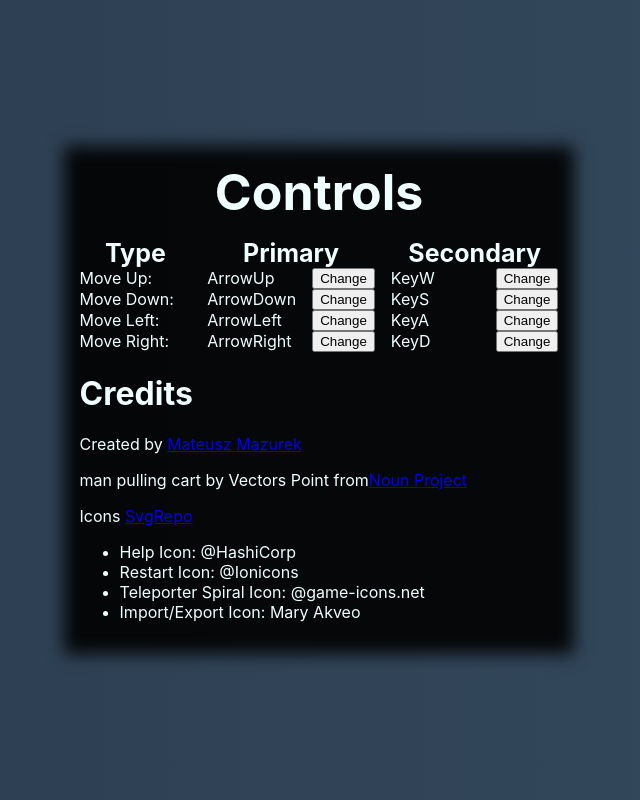
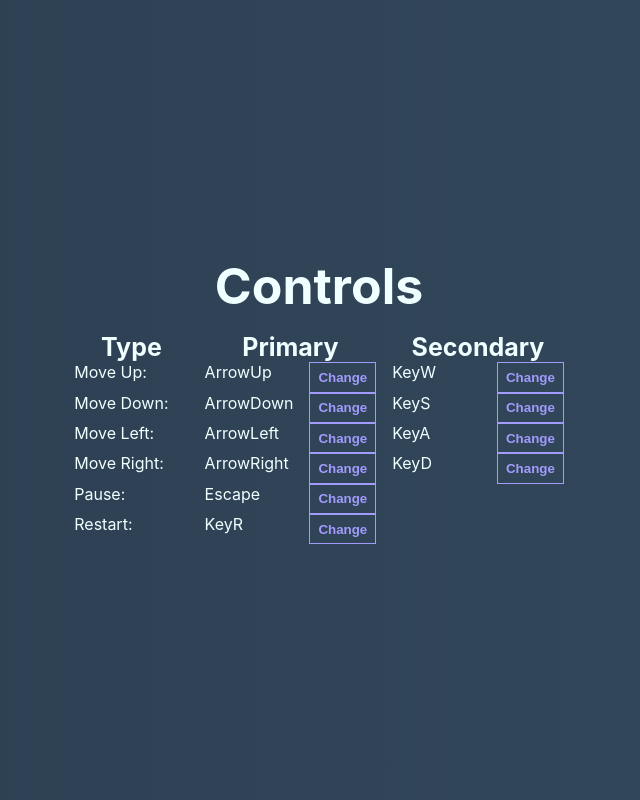
Before and after one commit to Mauzerov/sukonan, a React (Create React App) app: page /#/settings in a window 1280 px wide. Shown: the whole page, without its empty margins (321-961 px from the left). Built offline with nearby package versions, Linux system fonts and the light colour scheme.

Commit message:
split settings and credits styles

```diff
--- a/src/App.tsx
+++ b/src/App.tsx
@@ -8,6 +8,8 @@ import {MapPicker} from "./component/MapPicker";
 import {HashRouter, Outlet, Route, Routes, Navigate, useNavigate} from "react-router-dom";
 import {campaignLevels} from "./ts/const";
 import {getLocalData, setLocalData} from "./ts/LocalData";
+import Settings from "./component/Settings";
+import Credits from "./component/Credits";
 
 export function App() {
     const [keyMap, setKeyMap] = useState(defaultKeyMap);
@@ -56,10 +58,10 @@ export function App() {
                     />
                 } />
                 <Route path="/editor" element={<Editor />} />
-                <Route path="/settings" element={<GameMenu
+                <Route path="/settings" element={<Settings
                     keymap={keyMap}
-                    visible={true}
                     onKeyMapChange={(k) => setKeyMap({...k})}/>} />
+                <Route path="/credits" element={<Credits/>} />
                 <Route path="/*" element={<div>404</div>} />
             </Routes>
         </>
--- a/src/component/Settings.tsx
+++ b/src/component/Settings.tsx
@@ -1,5 +1,6 @@
 import KeyMap from "../ts/KeyMap";
 import {useEffect, useState} from "react";
+import "../styles/Settings.scss";
 
 function Control(props: { keyCode: string, onChange: (key: string) => void }) {
     const [listening, setListening] = useState(false);
@@ -20,7 +21,7 @@ function Control(props: { keyCode: string, onChange: (key: string) => void }) {
     return (
         <div className="key-change">
             <span className="key">{props.keyCode}</span>
-            <button onClick={() => setListening(!listening)}>{listening ? "Listening..." : "Change"}</button>
+            <button onClick={() => setListening(!listening)}>{listening ? "[...]" : "Change"}</button>
         </div>
     );
 }
@@ -78,6 +79,23 @@ export default function Settings(props: {
                             }
                         }/>
                     ))}
+
+                <span className="key">Pause:&nbsp;</span>
+                <Control keyCode={props.keymap.menu} onChange={
+                    (key) => {
+                        props.keymap.menu = key;
+                        props.onKeyMapChange?.(props.keymap);
+                        console.log(props.keymap)
+                    }
+                }/><div></div>
+                <span className="key">Restart:&nbsp;</span>
+                <Control keyCode={props.keymap.restart} onChange={
+                    (key) => {
+                        props.keymap.restart = key;
+                        props.onKeyMapChange?.(props.keymap);
+                        console.log(props.keymap)
+                    }
+                }/><div></div>
             </div>
         </div>
     )
--- a/src/styles/GameMenu.scss
+++ b/src/styles/GameMenu.scss
@@ -6,67 +6,10 @@
   margin: auto;
   z-index: 10000;
   background: rgb(0 0 0 / .9);
-  width: fit-content;
   color: azure;
   max-height: 100dvh;
   overflow-y: auto;
   p, h1 {
     color: azure;
   }
-
-  .controls {
-    display: flex;
-    flex-direction: column;
-
-
-    .title {
-      font-size: var(--size-medium);
-      text-align: center;
-      font-weight: bold;
-      margin-block: 0 .5ch;
-    }
-
-    .control-category {
-      display: grid;
-      grid-template-columns: 2fr repeat(2, 3fr);
-      //font-size: var(--size-xsmall);
-
-      @media screen and (max-width: 450px){
-        grid-template-columns: 1fr;
-        margin: auto;
-
-        .control-category-title {
-          display: none;
-        }
-
-        .key-change {
-          margin-left: var(--size-small);
-        }
-      }
-
-      width: fit-content;
-      column-gap: 1em;
-
-      .control-category-title {
-        text-align: center;
-        font-weight: bold;
-        font-size: var(--size-xsmall);
-      }
-
-      .key-change {
-        display: flex;
-        &, & * {
-          //font-size: var(--size-xsmall);
-        }
-
-        & :last-child {
-          margin-inline-start: auto;
-        }
-
-        & :first-child {
-          margin-inline-end: 1em;
-        }
-      }
-    }
-  }
 }
--- /dev/null
+++ b/src/styles/Settings.scss
@@ -0,0 +1,66 @@
+@use 'MainMenu' as *;
+
+.controls {
+  margin: auto;
+  width: fit-content;
+  display: flex;
+  flex-direction: column;
+
+  &, & * {
+    color: azure;
+  }
+
+  button {
+    @include button-outline(#a29bfe, #6c5ce7);
+    width: 9ch;
+  }
+
+  .title {
+    font-size: var(--size-medium);
+    text-align: center;
+    font-weight: bold;
+    margin-block: 0 .5ch;
+  }
+
+  .control-category {
+    display: grid;
+    grid-template-columns: 2fr repeat(2, 3fr);
+
+    @media screen and (max-width: 450px){
+      grid-template-columns: 1fr;
+      margin: auto;
+
+      .control-category-title {
+        display: none;
+      }
+
+      .key-change {
+        margin-left: var(--size-small);
+      }
+    }
+
+    width: fit-content;
+    column-gap: 1em;
+
+    .control-category-title {
+      text-align: center;
+      font-weight: bold;
+      font-size: var(--size-xsmall);
+    }
+
+    .key-change {
+      display: flex;
+      &, & * {
+        //font-size: var(--size-xsmall);
+      }
+
+      & :last-child {
+        margin-inline-start: auto;
+      }
+
+      & :first-child {
+        margin-inline-end: 1em;
+      }
+    }
+  }
+}
```
